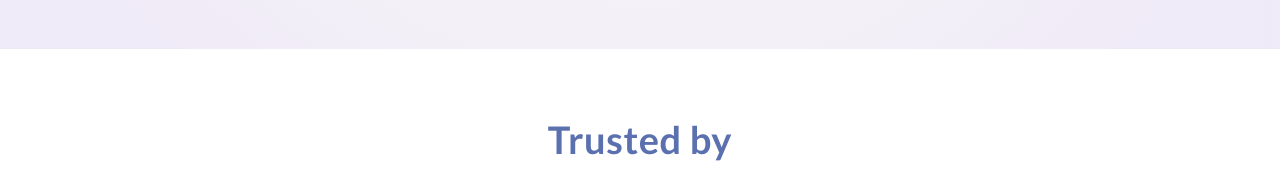
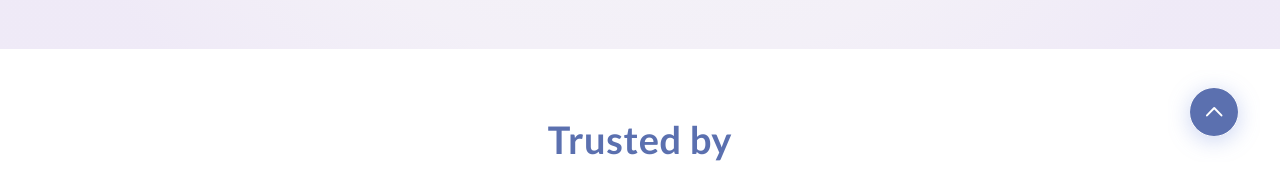
Before and after one commit to Vedavyas11062004/offsetfarm-landingpage, a Vue app: page / in a window 1280 px wide. Shown: the part 615-798 px from the top of the page. Built offline with nearby package versions, Linux system fonts and the light colour scheme.

Commit message:
Added scoll button

```diff
--- a/src/assets/base.css
+++ b/src/assets/base.css
@@ -26,3 +26,7 @@ body{
 button:hover{
   cursor: pointer;
 }
+
+html{
+  scroll-behavior: smooth;
+}
--- a/src/views/HomeView.vue
+++ b/src/views/HomeView.vue
@@ -1,15 +1,20 @@
 <script setup>
-import TheWelcome from '../components/TheWelcome.vue'
-import companies from '@/components/companies.vue';
-import products from '@/components/products.vue';
-import features from '@/components/features.vue';
-import dynamicAssesment from '@/components/dynamicAssesment.vue';
-import customerMapping from '@/components/customerMapping.vue';
-import intutiveDesign from '@/components/intutiveDesigns.vue';
-import reporting from '@/components/reporting.vue'
-import reviews from '@/components/reviews.vue';
-import industries from '@/components/industries.vue';
-import footerContainer from '@/components/footerContainer.vue';
+import TheWelcome from "../components/TheWelcome.vue";
+import companies from "@/components/companies.vue";
+import products from "@/components/products.vue";
+import features from "@/components/features.vue";
+import dynamicAssesment from "@/components/dynamicAssesment.vue";
+import customerMapping from "@/components/customerMapping.vue";
+import intutiveDesign from "@/components/intutiveDesigns.vue";
+import reporting from "@/components/reporting.vue";
+import reviews from "@/components/reviews.vue";
+import industries from "@/components/industries.vue";
+import footerContainer from "@/components/footerContainer.vue";
+import { ref } from "vue";
+
+const scrollToHero = () => {
+  window.scrollTo(0, 0);
+};
 </script>
 
 <template>
@@ -22,8 +27,22 @@ import footerContainer from '@/components/footerContainer.vue';
     <customerMapping />
     <intutiveDesign />
     <reporting />
-    <reviews/>
-    <industries/>
-    <footerContainer/>
+    <reviews />
+    <industries />
+    <footerContainer />
+    <div class="btn" @click="scrollToHero">
+      <img src="@/assets/upArrow.svg" alt="arrow" />
+    </div>
   </main>
 </template>
+
+<style scoped>
+.btn {
+  position: fixed;
+  bottom: 20px;
+  right: 20px;
+}
+.btn:hover {
+  cursor: pointer;
+}
+</style>
```
Also changed, not shown: src/assets/upArrow.svg (added).
